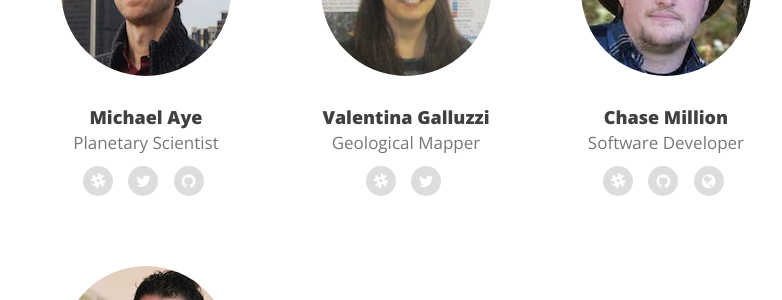
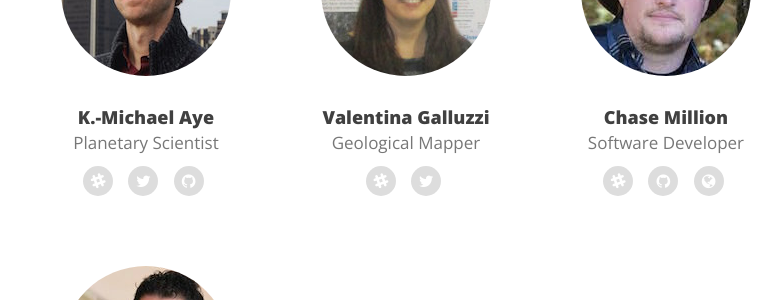
Before and after one commit to openplanetary/openplanetary.github.io, a Jekyll site: the page built from about/index.html, in a window 1280 px wide and 900 px high, scrolled down 1911 px. Shown: the part 155-455 px from the top of the window, without its empty margins (234-1016 px from the left). Built offline with Jekyll 4.4.1, drawn with Linux system fonts in a browser that asks for light colours; nearby versions of some CDN libraries; part of the change alters nothing that is shown.

Commit message:
Updating my fullname and id

```diff
--- a/_data/members.yml
+++ b/_data/members.yml
@@ -59,8 +59,8 @@ smartinez:
   slack: smartinez
   web:
   email:
-maye:
-  name: Michael Aye
+michaelaye:
+  name: K.-Michael Aye
   membership: admin
   pic: aye.jpg
   position: Planetary Scientist
```
